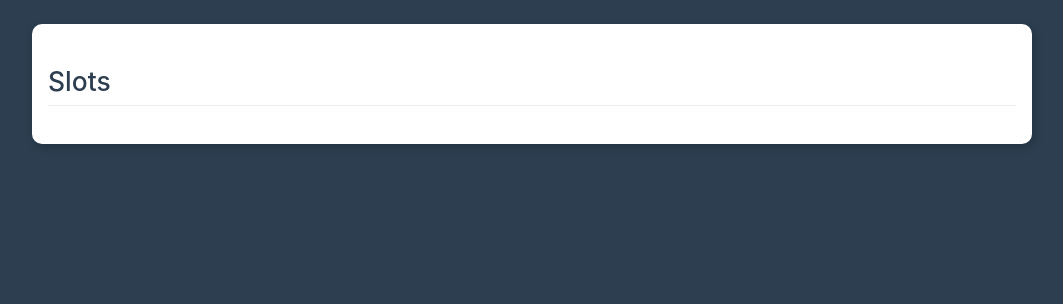
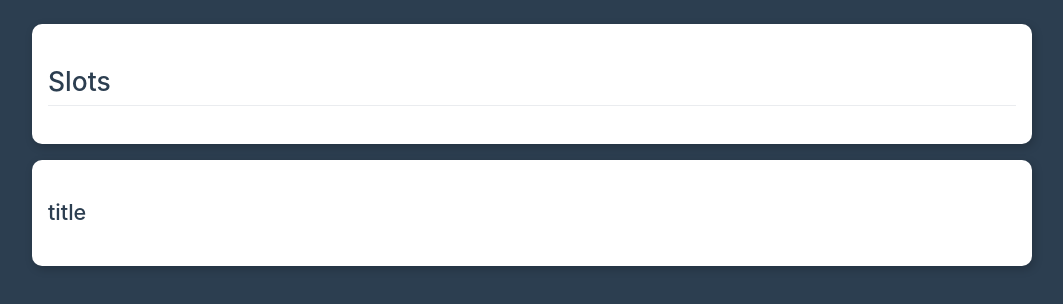
Before and after one commit to alami/js-vue-game, a Vue app in the folder vue3/ch13/: page / in a window 1280 px wide. Shown: the top 304 px of the page, without its empty margins (108-1171 px from the left). Built offline with nearby package versions, Linux system fonts and the light colour scheme.

Commit message:
ch06-13: add component AppBlock

```diff
--- a/vue3/ch13/src/App.vue
+++ b/vue3/ch13/src/App.vue
@@ -3,13 +3,14 @@
     <div class="card">
       <h2>Slots</h2>
     </div>
-
+  <app-block></app-block>
   </div>
 </template>
 
 <script>
+import AppBlock from './AppBlock'
 export default {
-
+components: {AppBlock}
 }
 </script>
 
--- /dev/null
+++ b/vue3/ch13/src/AppBlock.vue
@@ -0,0 +1,15 @@
+<template>
+<div class="card">
+  <h3>title</h3>
+</div>
+</template>
+
+<script>
+export default {
+  name: "AppBlock"
+}
+</script>
+
+<style scoped>
+
+</style>
```
